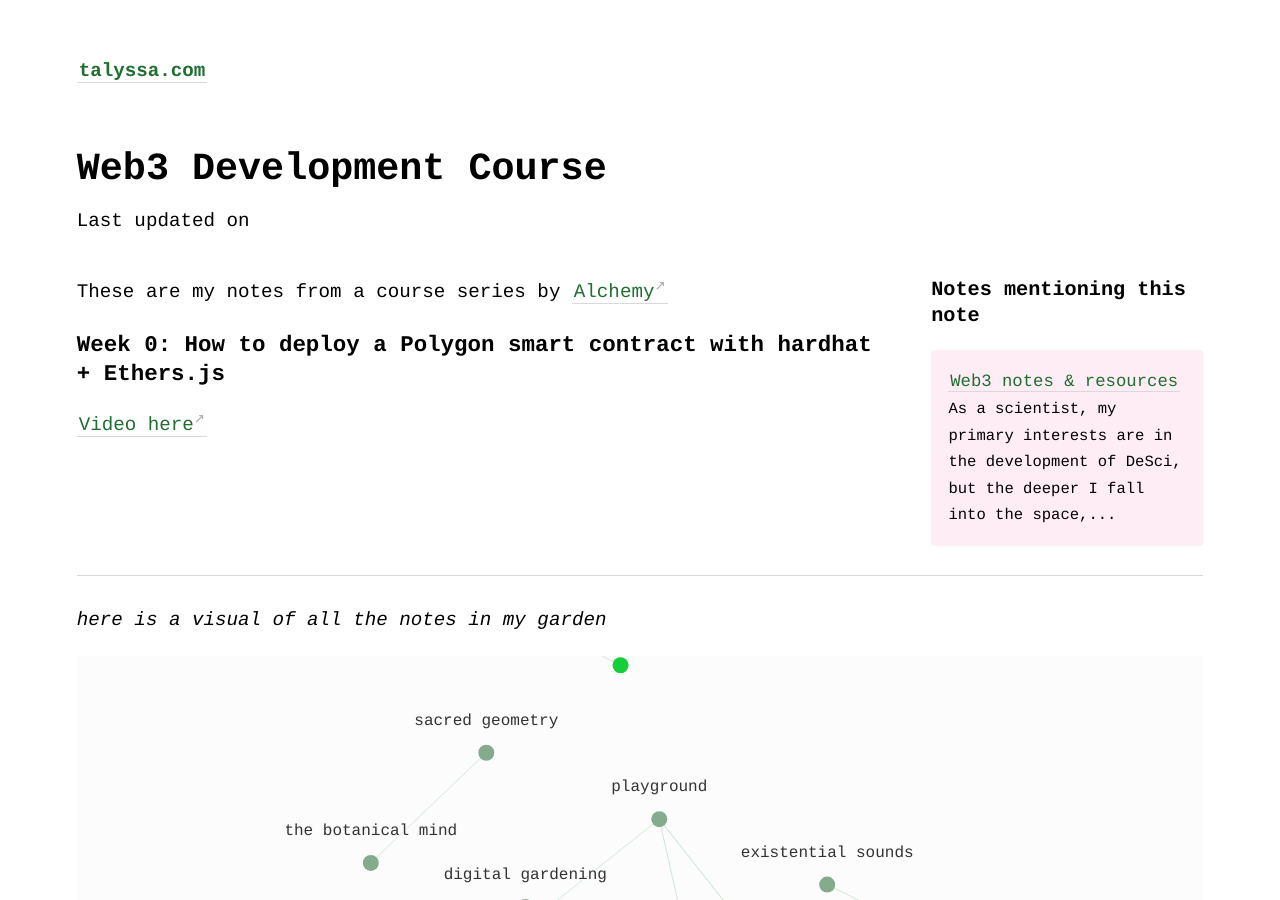
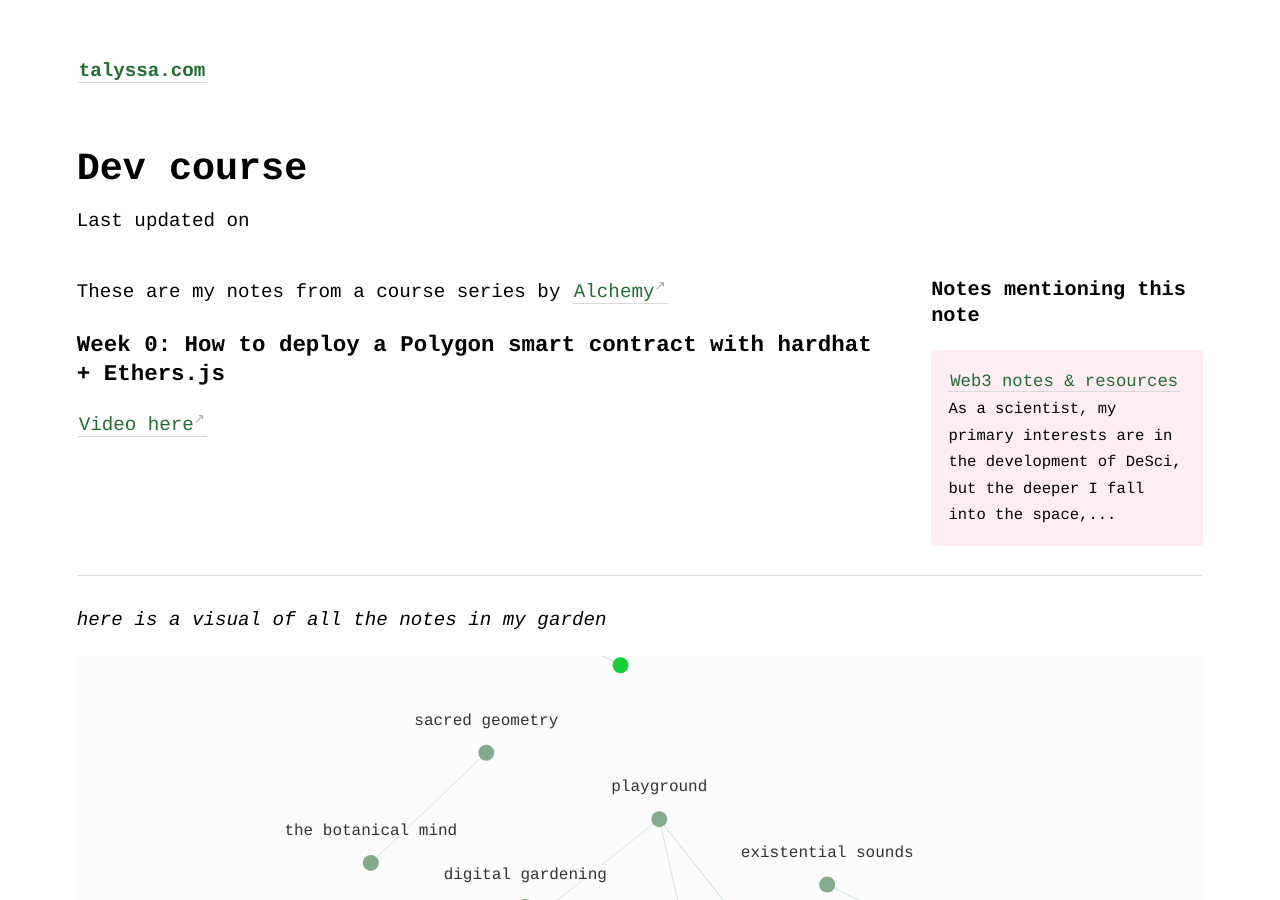
Before and after one commit to geminiworms/talyssagarden.github.io, a Jekyll site: the page built from _notes/web3_alchemy_course.md, in a window 1280 px wide and 900 px high. Built offline with Jekyll 4.4.1, drawn with Linux system fonts in a browser that asks for light colours.

Commit message:
Update web3_alchemy_course.md

```diff
--- a/_notes/web3_alchemy_course.md
+++ b/_notes/web3_alchemy_course.md
@@ -1,5 +1,5 @@
 ---
-title: Web3 Development Course
+title: Dev course
 ---
 These are my notes from a course series by [Alchemy](https://www.alchemy.com/) <br>
 
```
